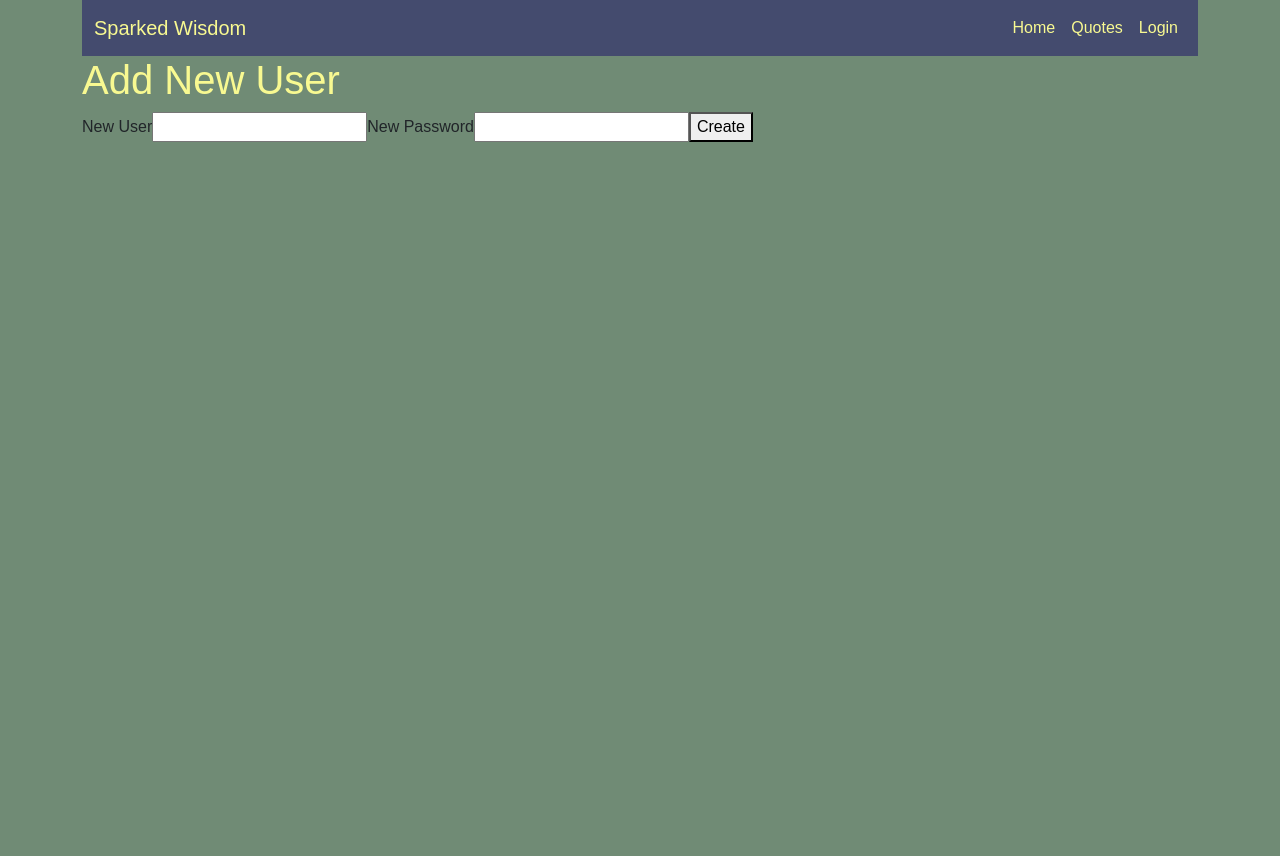
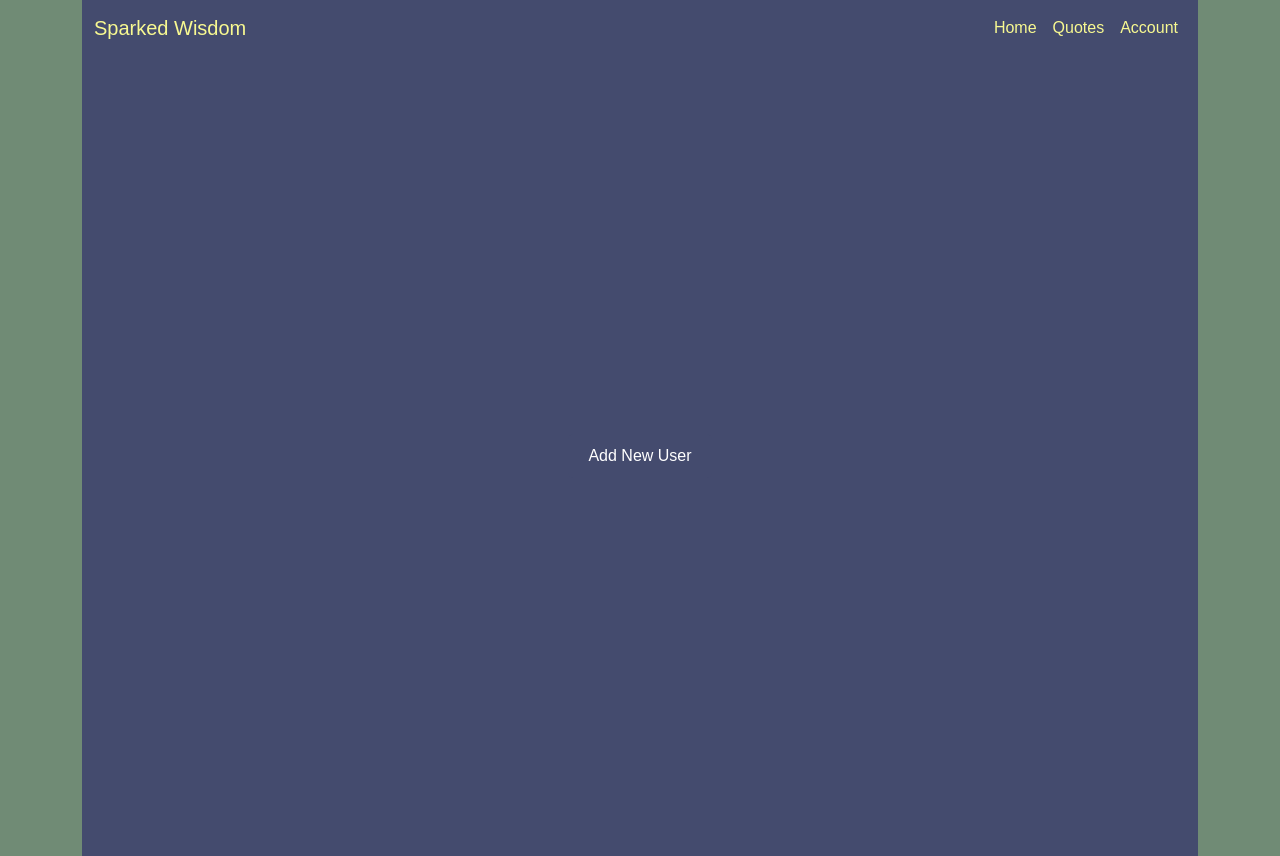
Before and after one commit to NicMiller35/project-2, a React (Vite) app in the folder sparked-wisdom/client/: page /userfrorm in a window 1280 px wide. Before the commit the page ends 800 px from the top, so only its background shows below. Built offline with nearby package versions, Linux system fonts and the light colour scheme.

Commit message:
added button for create user

```diff
--- a/sparked-wisdom/client/src/components/Navbar.tsx
+++ b/sparked-wisdom/client/src/components/Navbar.tsx
@@ -53,7 +53,7 @@ const Navbar = () => {
             {!loginCheck ? (
               <li className="nav-item">
                 <Link className="nav-link" to="/login">
-                  Login
+                  Account
                 </Link>
               </li>
             ) : (
--- a/sparked-wisdom/client/src/pages/Login.tsx
+++ b/sparked-wisdom/client/src/pages/Login.tsx
@@ -1,5 +1,5 @@
 import {useState, FormEvent, ChangeEvent} from 'react';
-
+ import UserForm from '../pages/UserForm';
 import Auth from '../utils/auth';
 import {login} from '../api/authAPI';
 
@@ -81,6 +81,7 @@ const Login = () => {
                 </button>
               </div>
             </form>
+            <UserForm/>
           </div>
           </div>
         );
--- a/sparked-wisdom/client/src/pages/UserForm.tsx
+++ b/sparked-wisdom/client/src/pages/UserForm.tsx
@@ -9,6 +9,7 @@ const UserForm = () => {
     username: '',
     password: '',
   });
+  const [isFormVisible, setIsFormVisible] = useState(false);
 
   const navigate = useNavigate();
 
@@ -35,29 +36,125 @@ const UserForm = () => {
     }
   };
 
+  const toggleFormVisibility = () => {
+    setIsFormVisible(!isFormVisible);
+  };
+
   return (
+    <div
+    style={{
+      display: 'flex',
+      alignItems: 'center',
+      justifyContent: 'center',
+      height: '100vh',
+      backgroundColor: '#444B6E', // Background color for the entire view
+    }}
+  >
+    {/* Trigger Button */}
+    <button
+      onClick={toggleFormVisibility}
+      style={{
+        padding: '10px 20px',
+        backgroundColor: '#444B6E', // Button background color
+        color: 'white',
+        border: 'none',
+        borderRadius: '5px',
+        cursor: 'pointer',
+        fontSize: '16px',
+      }}
+    >
+      {isFormVisible ? 'Close Form' : 'Add New User'}
+    </button>
+
+    {/* Modal Form */}
+    {isFormVisible && (
       <>
-      <div className="form-container">
-        <form className="form" onSubmit={handleSubmit}>
-          <h1>Add New User</h1>
-          <label>New User</label>
+        <div
+          style={{
+            position: 'fixed',
+            top: '50%',
+            left: '50%',
+            transform: 'translate(-50%, -50%)',
+            backgroundColor: 'white',
+            padding: '20px',
+            boxShadow: '0px 4px 6px rgba(0, 0, 0, 0.1)',
+            borderRadius: '10px',
+            zIndex: 1000,
+            width: '300px',
+          }}
+        >
+          <form
+            className="form"
+            onSubmit={handleSubmit}
+            style={{
+              display: 'flex',
+              flexDirection: 'column',
+              alignItems: 'center',
+            }}
+          >
+            <h1 style={{ color: '#444B6E' }}>Add New User</h1>
+            <label style={{ alignSelf: 'flex-start', marginBottom: '5px' }}>New User</label>
             <input
               type="text"
               name="username"
               value={newUser?.username || ''}
               onChange={handleChange}
+              style={{
+                marginBottom: '10px',
+                width: '100%',
+                padding: '8px',
+                border: '1px solid #ddd',
+                borderRadius: '5px',
+              }}
             />
-          <label>New Password</label>
+            <label style={{ alignSelf: 'flex-start', marginBottom: '5px' }}>New Password</label>
             <input
               type="password"
               name="password"
               value={newUser?.password || ''}
               onChange={handleChange}
+              style={{
+                marginBottom: '20px',
+                width: '100%',
+                padding: '8px',
+                border: '1px solid #ddd',
+                borderRadius: '5px',
+              }}
             />
-          <button type="submit" onSubmit={handleSubmit}>Create</button>
+            <button
+              type="submit"
+              style={{
+                padding: '10px 20px',
+                backgroundColor: '#444B6E', // Same color as the background and trigger button
+                color: 'white',
+                border: 'none',
+                borderRadius: '5px',
+                cursor: 'pointer',
+                fontSize: '16px',
+              }}
+            >
+              Create
+            </button>
           </form>
         </div>
+
+        {/* Overlay to close the form when clicking outside */}
+        <div
+          onClick={toggleFormVisibility}
+          style={{
+            position: 'fixed',
+            top: 0,
+            left: 0,
+            width: '100vw',
+            height: '100vh',
+            backgroundColor: 'rgba(0, 0, 0, 0.5)',
+            zIndex: 999,
+          }}
+        ></div>
       </>
+    )}
+  </div>
+
     );
 };
 
```
Lines whose indentation alone changed are shown as unchanged.
